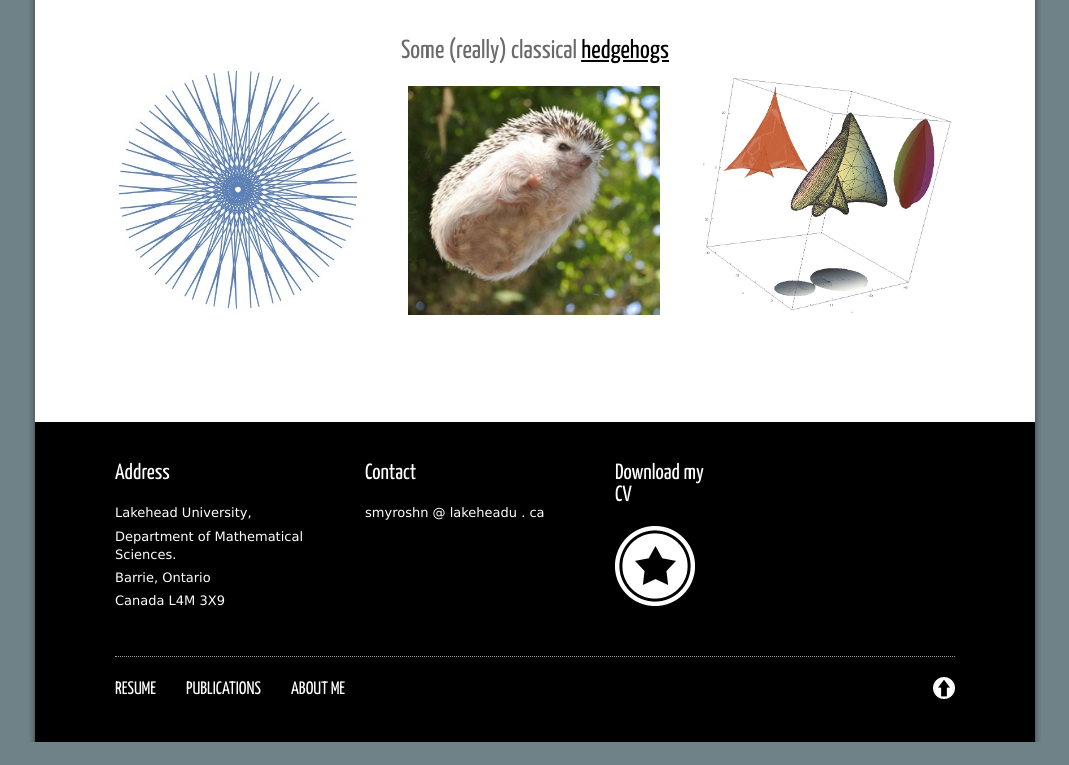
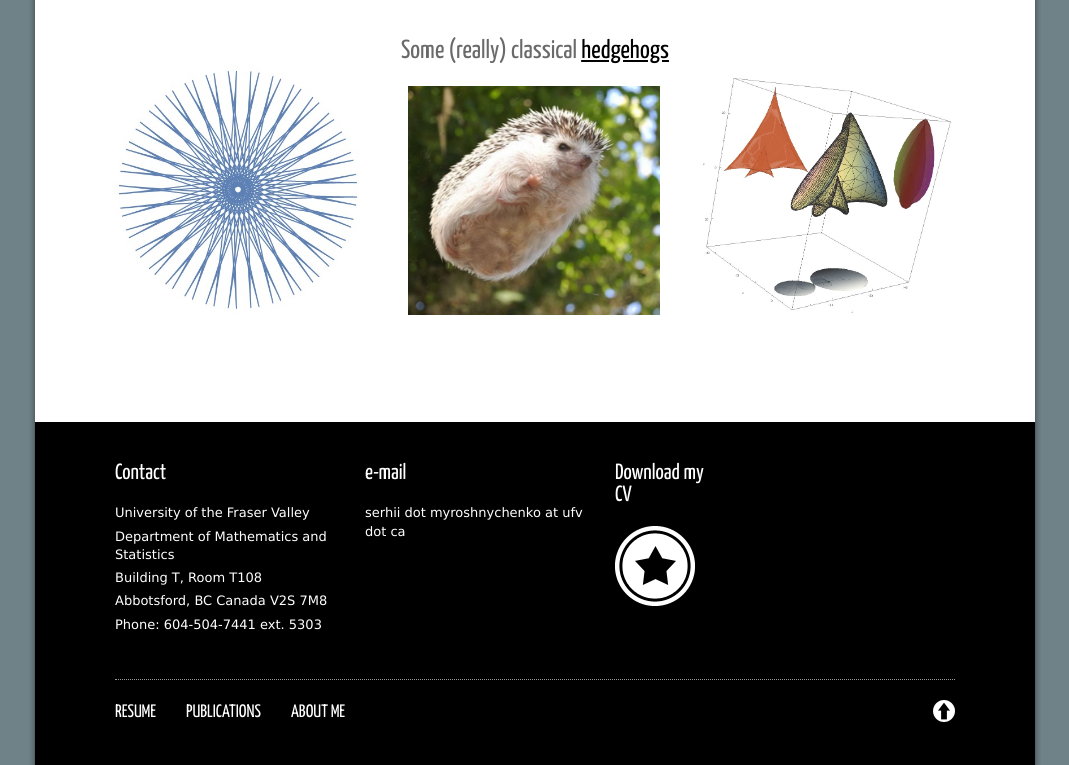
Before and after one commit to smyroshn/smyroshn.github.io, a plain HTML site: page project.html in a window 1280 px wide. Shown: the part 1466-2231 px from the top of the page, without its empty margins (105-1174 px from the left). Before the commit the page ends 2208 px from the top, so only its background shows below. Drawn offline with Linux system fonts and the light colour scheme; a web font is replaced by a local one.

Commit message:
Update project.html

```diff
--- a/project.html
+++ b/project.html
@@ -148,21 +148,22 @@
 			<div id="footer-innertube">
 
 				<div id="footer-address">
-					<h5>Address</h5>
+					<h5>Contact</h5>
 					<ul>
-					<li>Lakehead University, </li>
-					<li>Department of Mathematical Sciences.  </li>
-					<li>Barrie, Ontario</li>
-					<li> Canada L4M 3X9 </li>
+					<li>University of the Fraser Valley</li>
+					<li>Department of Mathematics and Statistics</li>
+					<li>Building T, Room T108</li>
+					<li>Abbotsford, BC Canada V2S 7M8 </li>
+					<li>Phone: 604-504-7441 ext. 5303</li>
 
 					</ul>
 				</div><!-- footer-address end -->
 
 				<div id="footer-contact">
-					<h5>Contact</h5>
+					<h5>e-mail</h5>
 					<ul>
 
-						<li>smyroshn @ lakeheadu . ca</li>
+						<li>serhii dot myroshnychenko at ufv dot ca</li>
 
 					</ul>
 				</div><!-- footer-contact end -->
```
